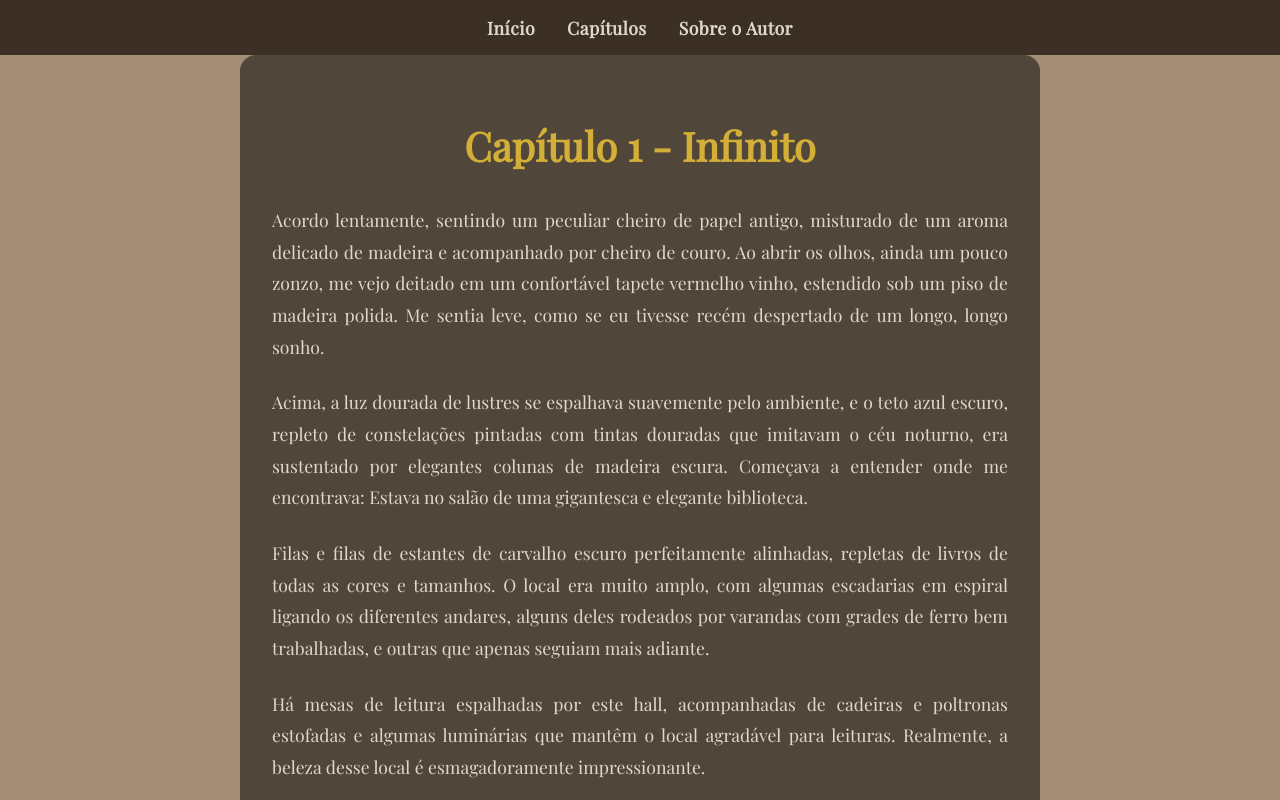
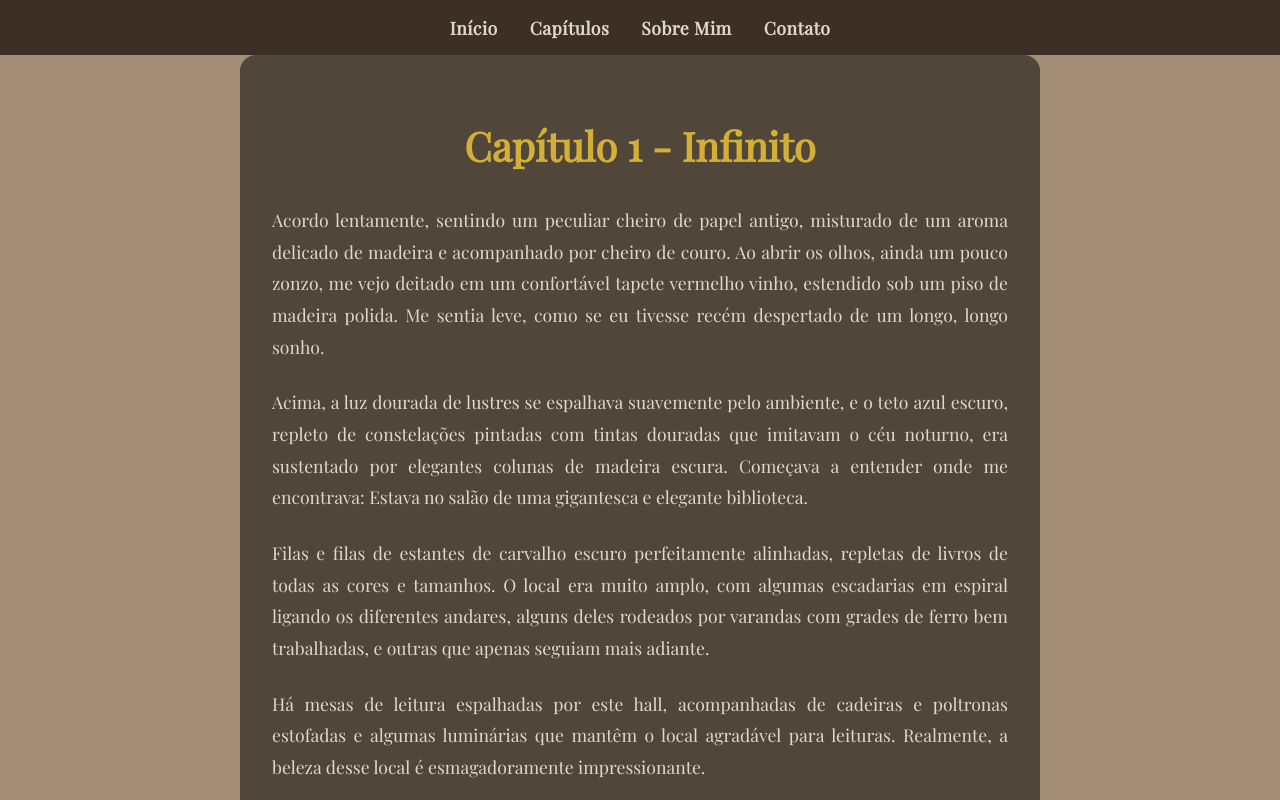
Before and after one commit to Kitsune1105/o-bibliotecario, a plain HTML site: page capitulo-1.html in a window 1280 px wide. Shown: the top 800 px of the page. Drawn offline with nearby package versions, Linux system fonts and the light colour scheme.

Commit message:
Correção da NavBar em capítulo 1

```diff
--- a/capitulo-1.html
+++ b/capitulo-1.html
@@ -20,7 +20,8 @@
       <ul>
         <li><a href="index.html">Início</a></li>
         <li><a href="./capitulos.html">Capítulos</a></li>
-        <li><a href="#sobre">Sobre o Autor</a></li>
+        <li><a href="./sobre.html">Sobre Mim</a></li>
+        <li><a href="./contato.html">Contato</a></li>
       </ul>
     </nav>
 
```
